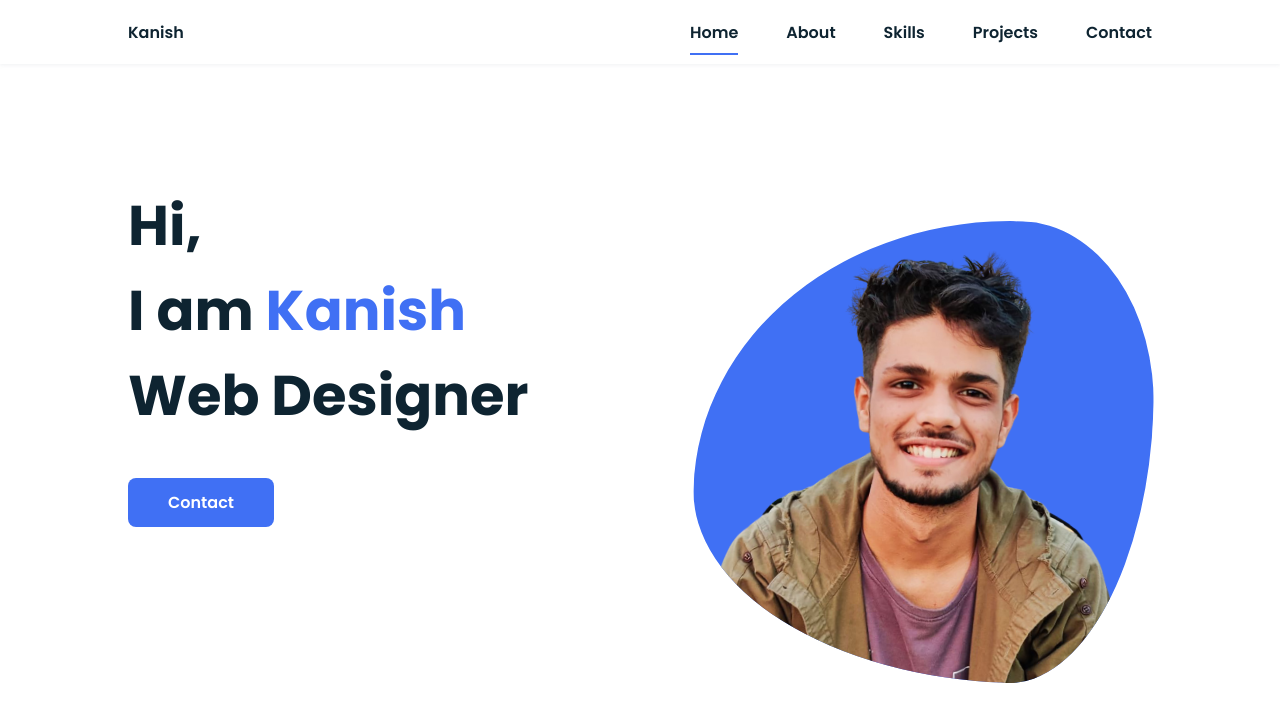
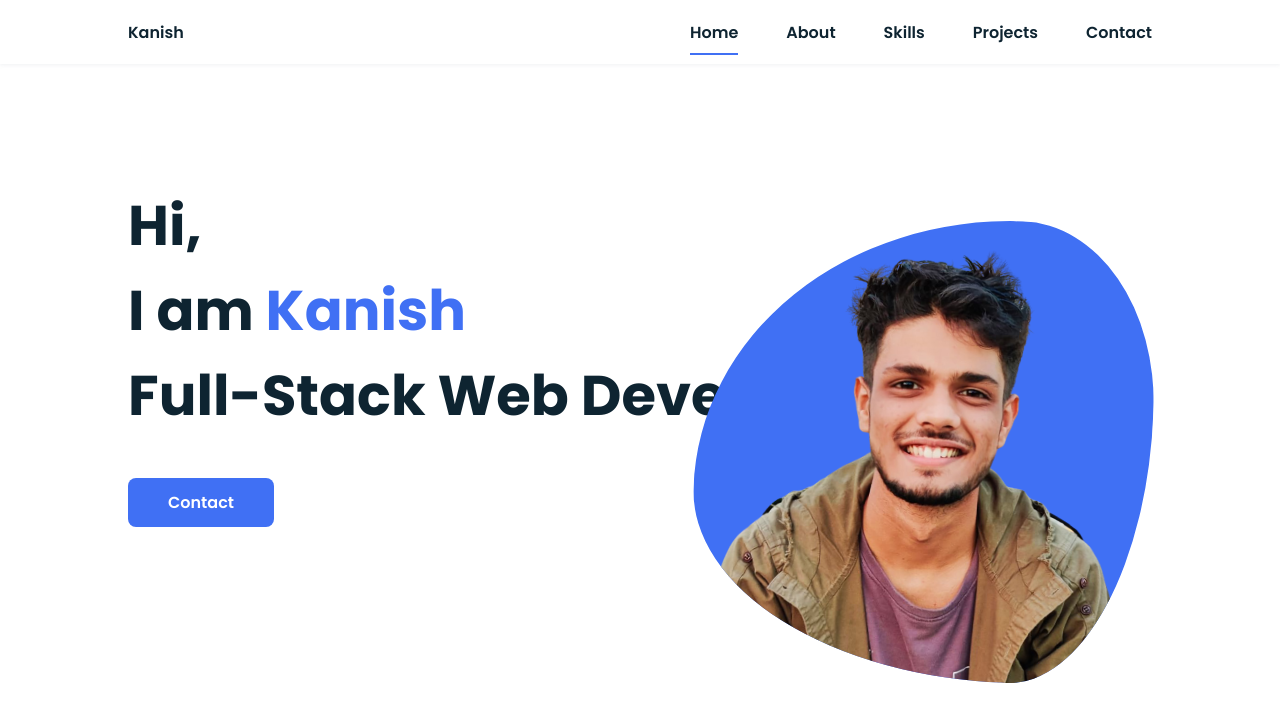
Before and after one commit to kanishbodhwani/Portfolio, a plain HTML site: page index.html in a window 1280 px wide. Shown: the top 703 px of the page. Drawn offline with nearby package versions, Linux system fonts and the light colour scheme.

Commit message:
Updated web designer to full stack web developer

```diff
--- a/index.html
+++ b/index.html
@@ -39,7 +39,7 @@
             <!--===== HOME =====-->
             <section class="home bd-grid" id="home">
                 <div class="home__data">
-                    <h1 class="home__title">Hi,<br>I am <span class="home__title-color">Kanish </span><br> Web Designer </h1>
+                    <h1 class="home__title">Hi,<br>I am <span class="home__title-color">Kanish </span><br> Full-Stack Web Developer </h1>
 
                     <a href="#contact" class="button">Contact</a>
                 </div>
```
